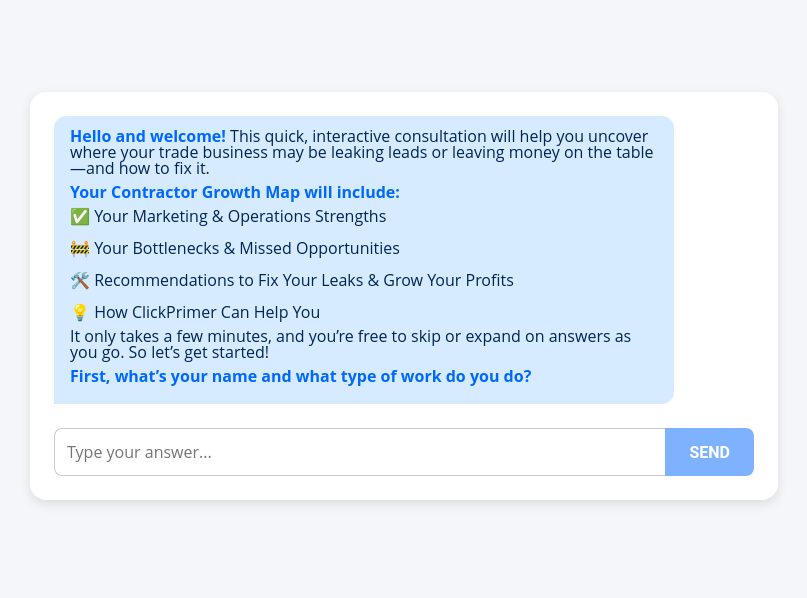
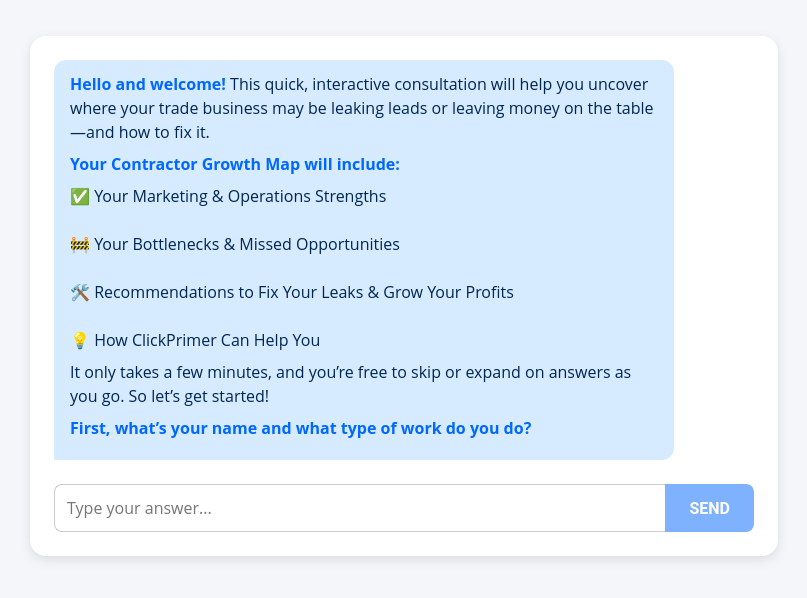
Before and after one commit to clickprimer/contractor-growth-map, a Next.js app: page / in a window 1280 px wide. Shown: the part 104-702 px from the top of the page, without its empty margins (236-1043 px from the left). Built offline with nearby package versions, Linux system fonts and the light colour scheme.

Commit message:
Update globals.css

```diff
--- a/styles/globals.css
+++ b/styles/globals.css
@@ -72,7 +72,7 @@ body {
 /* Markdown content inside messages */
 .chat-message p {
   margin: 0 0 0.5em 0;
-  line-height: 1;
+  line-height: 1.5;
 }
 
 .chat-message ul {
```
